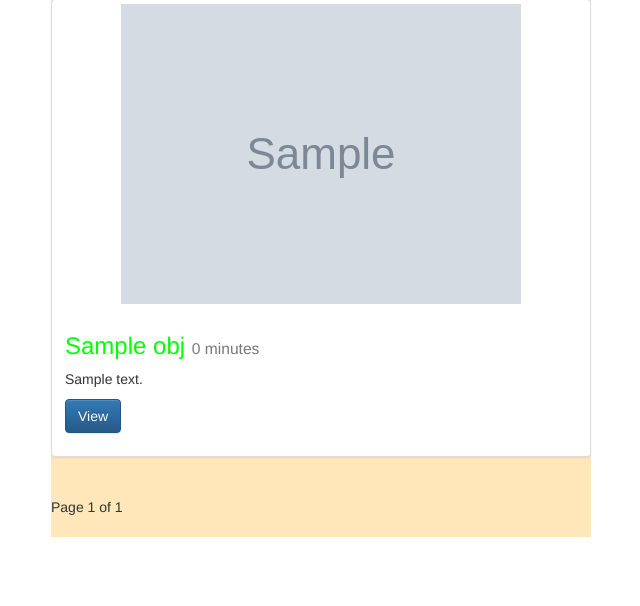
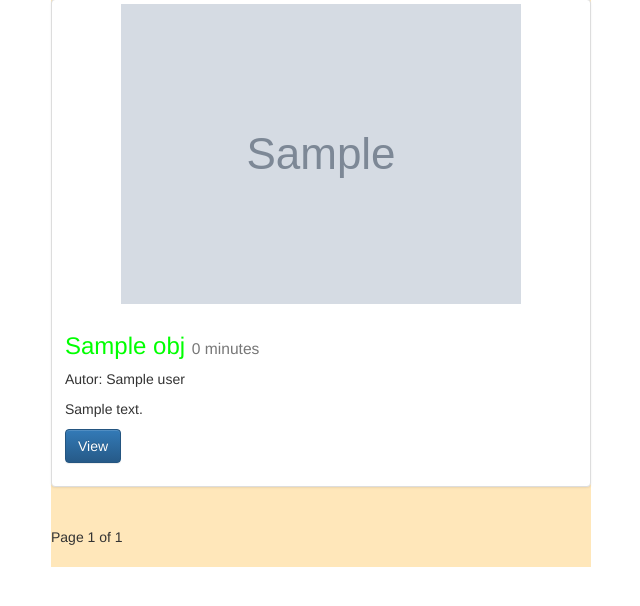
Before and after one commit to DaniellSousa/TryDajango_estudo, a Django app: template src/templates/post_list.html in a window 1280 px wide. Shown: the part 71-677 px from the top of the page, without its empty margins (319-959 px from the left). Run offline with Django 3.2, Linux system fonts and the light colour scheme; the template is opened without the code that fills it: most values are stand-ins (such as "Sample title", 1, 10 or a date in 2020); grey boxes marked "Sample" are stand-in pictures; parts of the project's set-up code (start-up, migrations or seed data) failed here and were passed over; some libraries are stand-ins or nearby versions.

Commit message:
Try Django 1.9 - 33 of 38 - Associate User to Post with a Foreign Key COMPLETADO

```diff
--- a/src/posts/models.py
+++ b/src/posts/models.py
@@ -1,5 +1,6 @@
 from __future__ import unicode_literals
 
+from django.conf import settings
 from django.core.urlresolvers import reverse
 from django.db import models
 from django.db.models.signals import pre_save
@@ -14,6 +15,7 @@ def upload_location(instance, filename):
 	return "%s/%s" %(instance.id, filename)
 
 class Post(models.Model):
+	user = models.ForeignKey(settings.AUTH_USER_MODEL, default=1)
 	title = models.CharField(max_length=120)
 	slug = models.SlugField(unique=True)
 	image = models.ImageField(upload_to=upload_location,
--- a/src/posts/views.py
+++ b/src/posts/views.py
@@ -16,7 +16,8 @@ def post_create(request):
 	form = PostForm(request.POST or None, request.FILES or None)
 	if form.is_valid():
 		instance = form.save(commit=False)
-		#print form.cleaned_data.get("title")
+		instance.user = request.user
+
 		instance.save()
 		messages.success(request, "Criado com sucesso")
 		return HttpResponseRedirect(instance.get_absolute_url())
--- a/src/templates/post_list.html
+++ b/src/templates/post_list.html
@@ -13,6 +13,9 @@
       		{% endif %}
       			<div class="caption">
         			<h3><a href='{{ obj.get_absolute_url }}' style="color: #00FF00; text-decoration:none;"> {{ obj.title }}</a> <small>{{ obj.timestamp|timesince }}</small></h3>
+        			{% if obj.user.get_full_name %}
+        			<p> Autor: {{ obj.user.get_full_name }} </p>
+        			{% endif %}
         			<p>{{ obj.content|linebreaks|truncatechars:120 }}</p>
         			<p><a href="{{ obj.get_absolute_url }}" class="btn btn-primary" role="button">View</a></p>
       			</div>
```
Also changed, not shown: src/templates/post_detail.html (+9 -6 lines), src/db.sqlite3, src/posts/migrations/0002_post_user.py (added), 3 other files.
